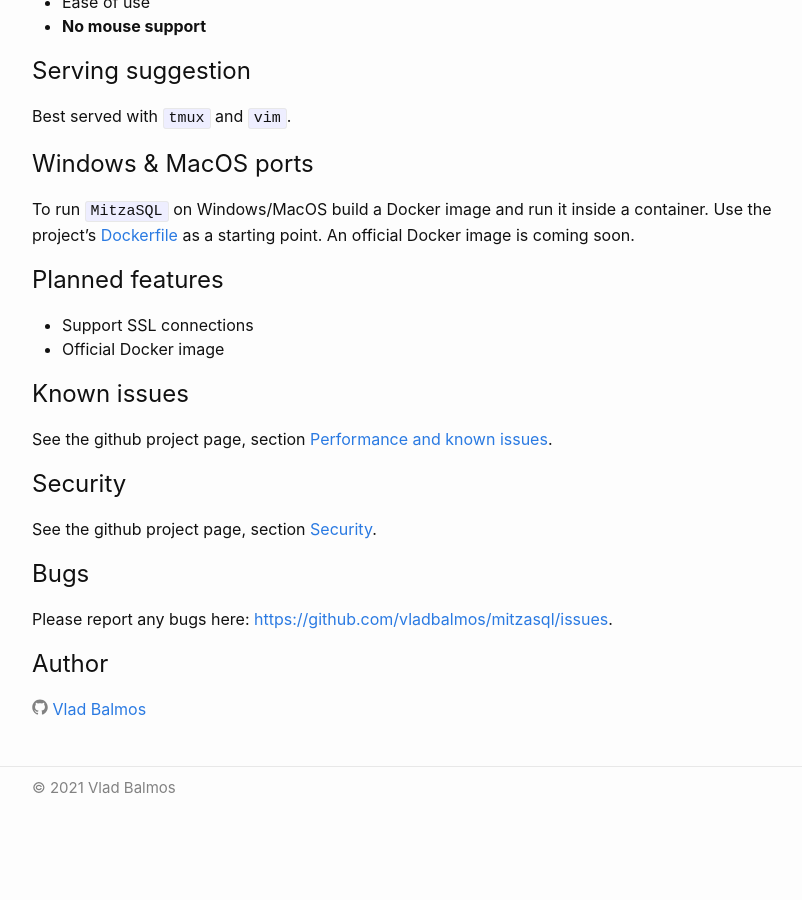
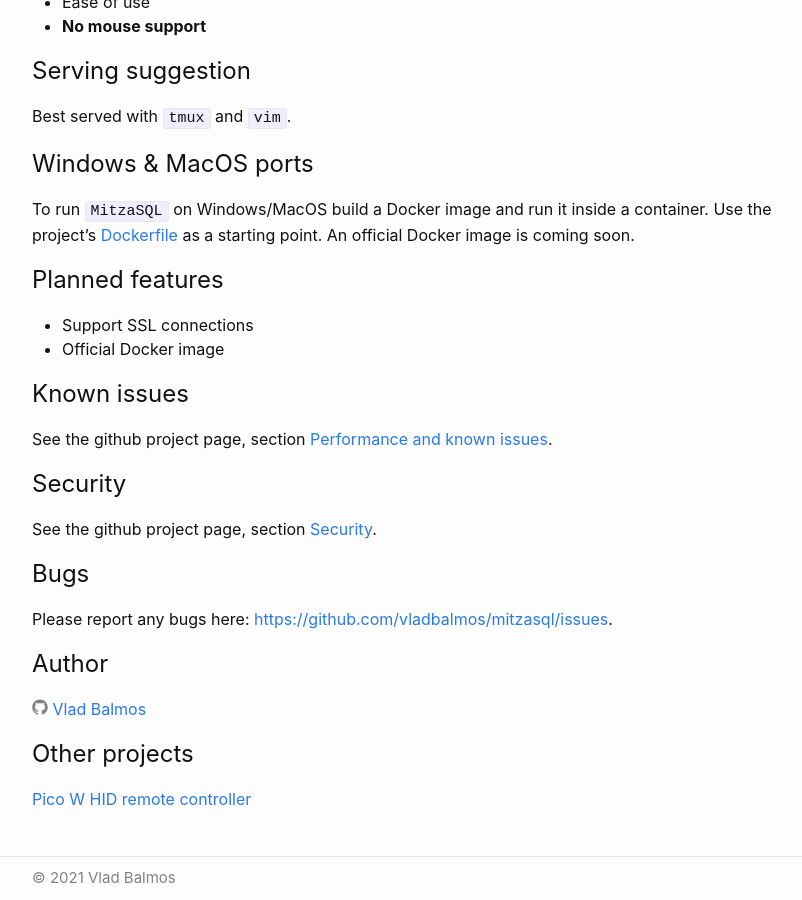
Before and after one commit to vladbalmos/mitzasql, a Jekyll site: the page built from docs/index.md, in a window 1280 px wide and 900 px high, scrolled down 765 px. Shown: the whole window, without its empty margins (238-1040 px from the left). Built offline with Jekyll 4.4.1, drawn with Linux system fonts in a browser that asks for light colours; before the commit the page ends 1575 px from its top, so only the background shows below that.

Commit message:
Update index.md

```diff
--- a/docs/index.md
+++ b/docs/index.md
@@ -52,3 +52,6 @@ Please report any bugs here: [https://github.com/vladbalmos/mitzasql/issues](htt
 
 ## Author
 <a href="https://github.com/vladbalmos"><span class="icon icon--github">{% include icon-github.svg %}</span><span class="username">Vlad Balmos</span></a>
+
+## Other projects
+[Pico W HID remote controller](https://github.com/vladbalmos/pico-hid-remote)
```
